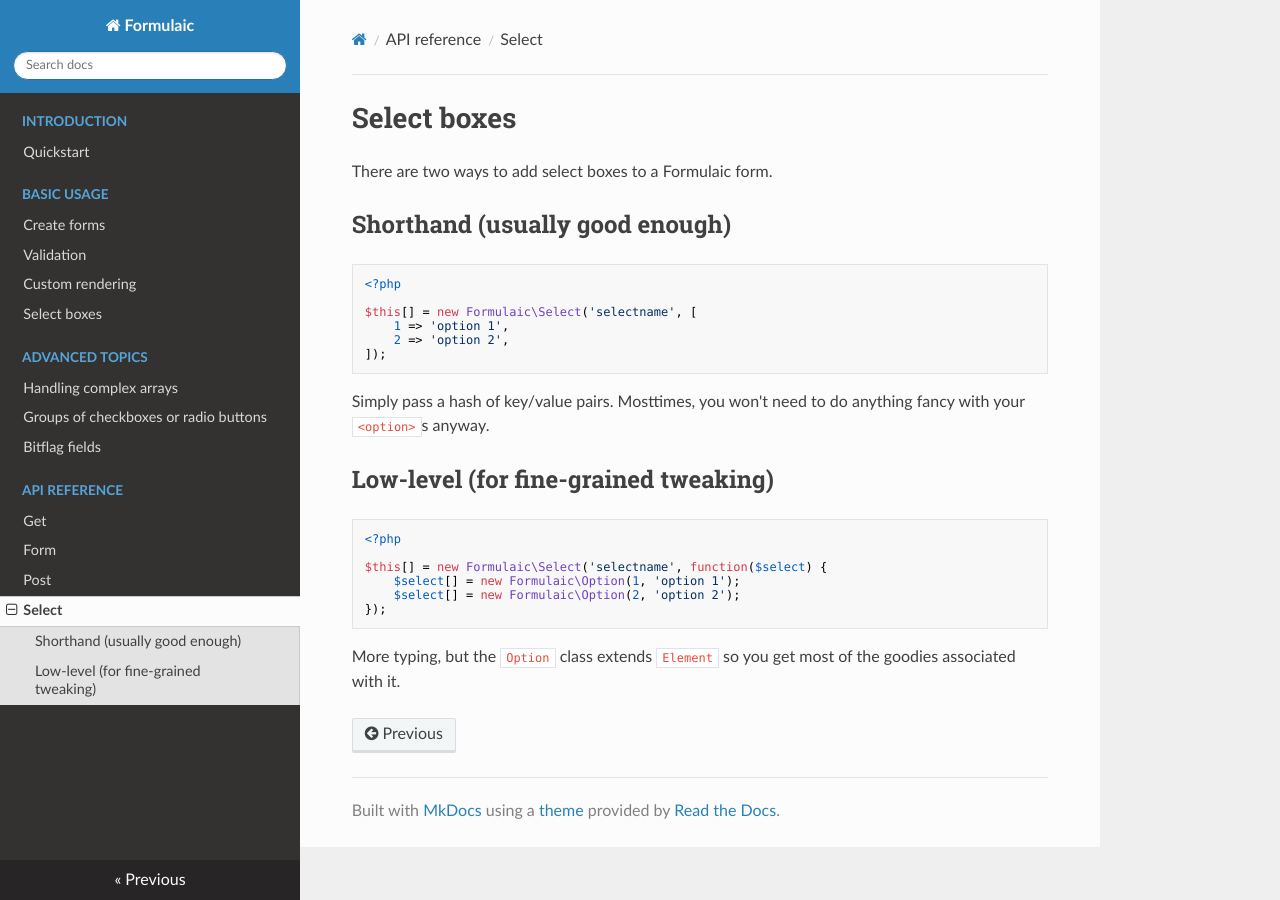
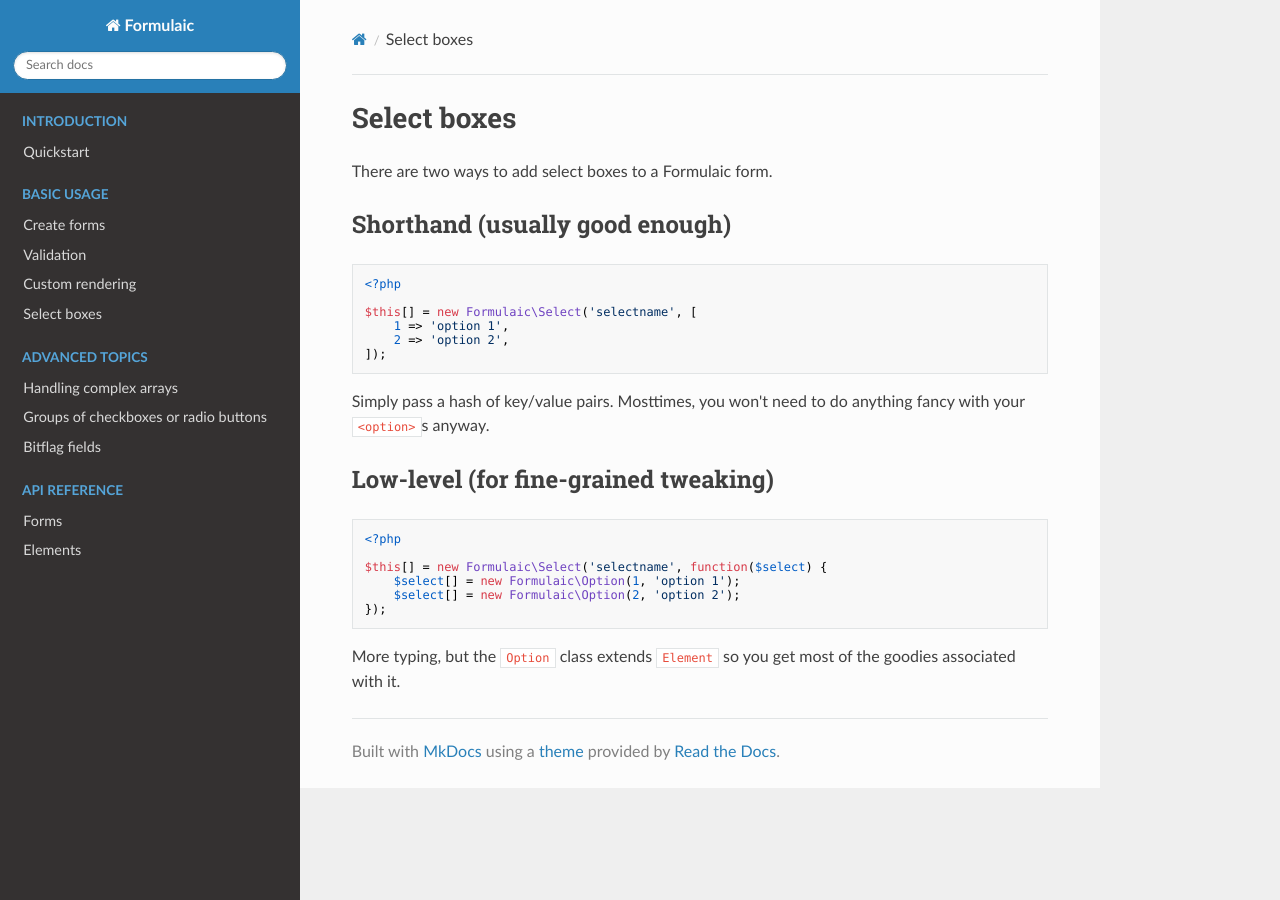
Before and after one commit to monomelodies/formulaic, an MkDocs documentation site: the page built from docs/api/select.md, in a window 1280 px wide. Built offline with MkDocs 1.6.1, drawn with Linux system fonts in a browser that asks for light colours; nearby versions of some CDN libraries; old or Windows-style settings are respelled for this version of MkDocs.

Commit message:
rewire pages slightly

```diff
--- a/mkdocs.yml
+++ b/mkdocs.yml
@@ -13,9 +13,7 @@ pages:
 - [advanced/checkboxes.md, Advanced topics, Groups of checkboxes or radio buttons]
 - [advanced/bitflags.md, Advanced topics, Bitflag fields]
 
-- [api/get.md, API reference, Get]
-- [api/form.md, API reference, Form]
-- [api/post.md, API reference, Post]
-- [api/select.md, API reference, Select]
+- [api/forms.md, API reference, Forms]
+- [api/elements.md, API reference, Elements]
 
 theme: readthedocs
```
